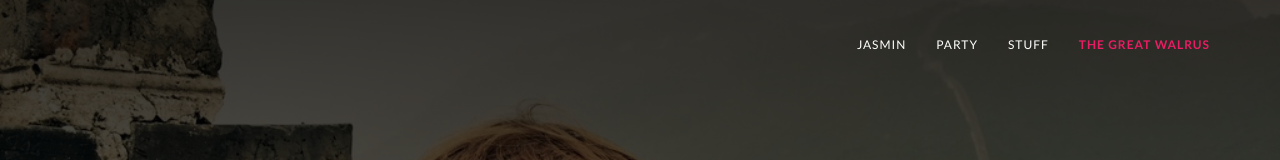
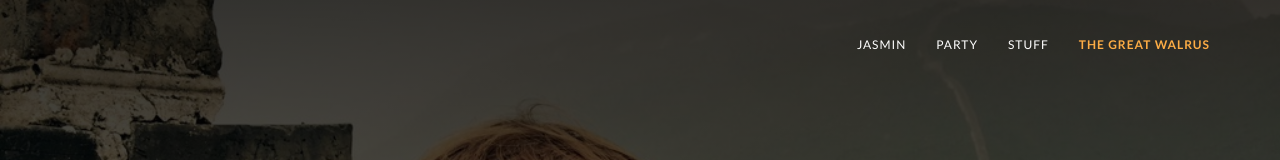
Before and after one commit to jasminmayfield/jasminmayfield.com, a plain HTML site: page index.html in a window 1280 px wide. Shown: the top 160 px of the page. Drawn offline with nearby package versions, Linux system fonts and the light colour scheme.

Commit message:
revert colours

```diff
--- a/css/style.css
+++ b/css/style.css
@@ -101,7 +101,7 @@ font-weight: 900;
 .navbar-default .navbar-nav > .active > a,
 .navbar-default .navbar-nav > .active > a:hover,
 .navbar-default .navbar-nav > .active > a:focus {
-	color: #e91d63 !important;
+	color: #FCAC45 !important;
 	background-color: transparent;
 	font-weight: 700;
 }
```
